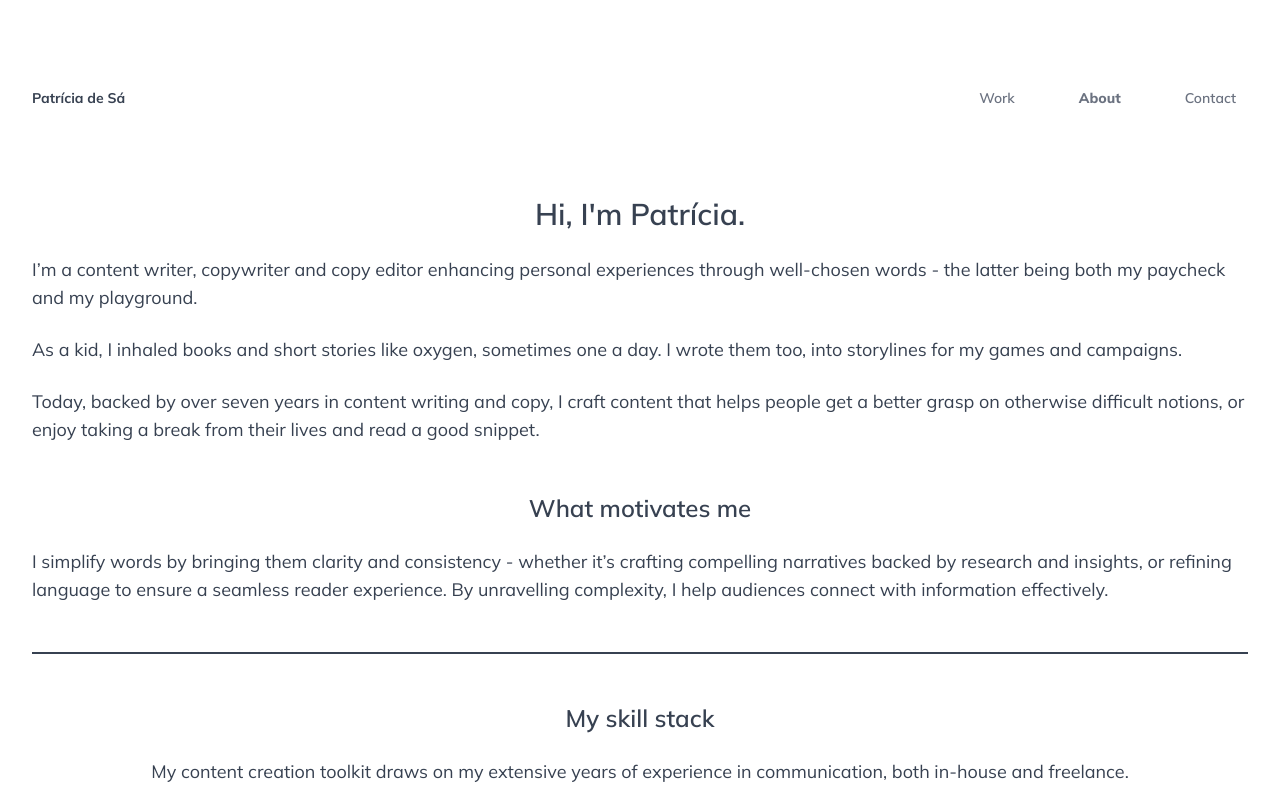
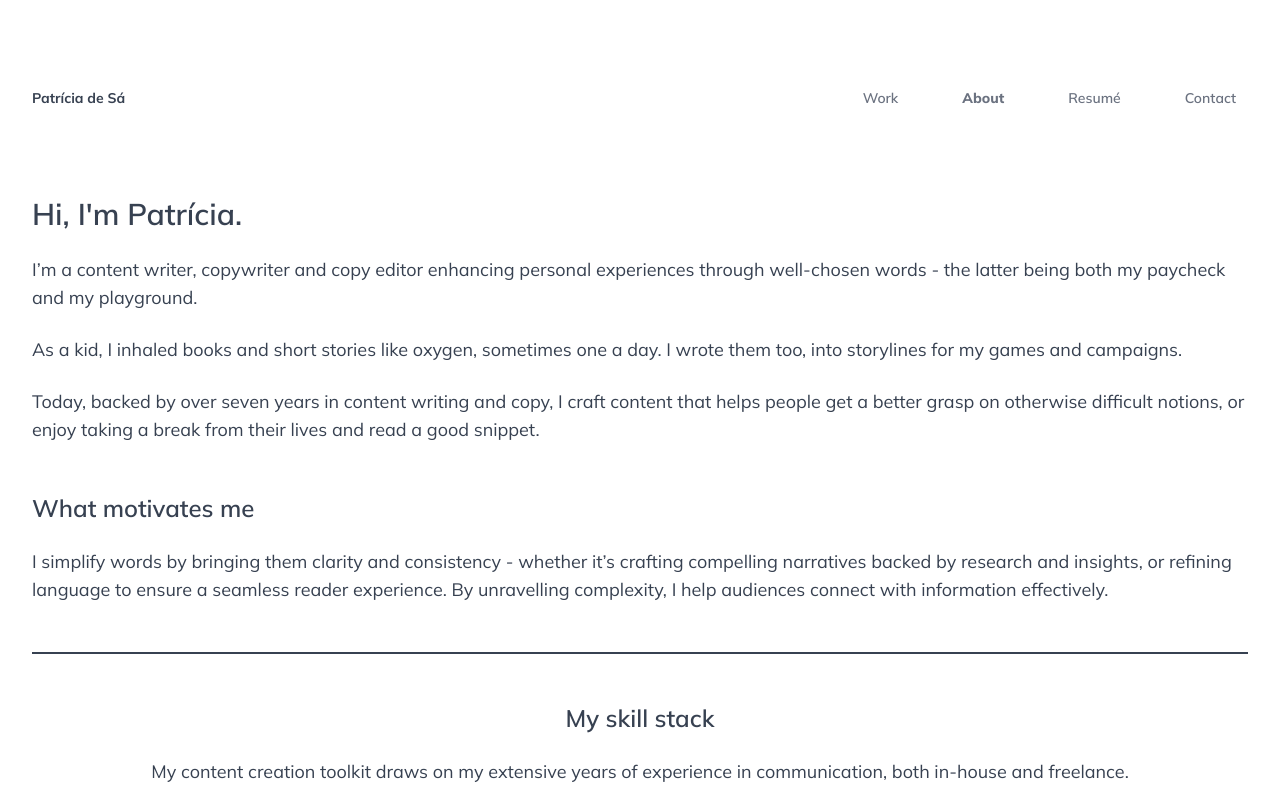
Before and after one commit to humbruno/patriciadesa, a Next.js app: page /about in a window 1280 px wide. Shown: the top 800 px of the page. Built offline with nearby package versions, Linux system fonts and the light colour scheme.

Commit message:
add resume nav link

```diff
--- a/src/app/about/page.tsx
+++ b/src/app/about/page.tsx
@@ -34,7 +34,7 @@ const SKILLS = [
 export default function About() {
   return (
     <main className="container flex h-full flex-col">
-      <h2 className="text-center text-3xl font-semibold text-gray-700">
+      <h2 className="text-3xl font-semibold text-gray-700">
         Hi, I&apos;m Patrícia.
       </h2>
       <div className="mt-6 space-y-6 text-gray-700 lg:text-lg">
@@ -55,7 +55,7 @@ export default function About() {
         </p>
       </div>
       <div className="mt-12 space-y-6">
-        <h3 className="text-center text-2xl font-semibold text-gray-700">
+        <h3 className="text-2xl font-semibold text-gray-700">
           What motivates me
         </h3>
         <p className="text-gray-700 lg:text-lg">
@@ -78,9 +78,7 @@ export default function About() {
         {SKILLS.map((skill) => (
           <li key={skill.title} className="flex flex-col gap-4">
             <h3 className="text-2xl font-bold text-gray-700">{skill.title}</h3>
-            <p className="text-base italic text-gray-500">
-              {skill.description}
-            </p>
+            <p className="text-base text-gray-500">{skill.description}</p>
           </li>
         ))}
       </ul>
--- a/src/components/header.tsx
+++ b/src/components/header.tsx
@@ -26,7 +26,7 @@ function Navigation() {
     <nav className="hidden md:block">
       <ul className="flex gap-10">
         {NAVIGATION.map((item) => (
-          <NavLink key={item.label} href={item.href}>
+          <NavLink key={item.label} isExternal={item.external} href={item.href}>
             {item.label}
           </NavLink>
         ))}
@@ -45,7 +45,11 @@ function MobileNavigation() {
         <SheetContent className="h-full">
           <ul className="m-auto flex h-full flex-col items-center justify-center gap-10">
             {NAVIGATION.map((item) => (
-              <NavLink key={item.label} href={item.href}>
+              <NavLink
+                key={item.label}
+                isExternal={item.external}
+                href={item.href}
+              >
                 <SheetClose className="capitalize">{item.label}</SheetClose>
               </NavLink>
             ))}
--- a/src/components/nav-link.tsx
+++ b/src/components/nav-link.tsx
@@ -6,12 +6,31 @@ import { usePathname } from 'next/navigation'
 
 export function NavLink({
   href,
+  isExternal = false,
   children
 }: {
   href: string
+  isExternal?: boolean
   children: React.ReactNode
 }) {
   const pathname = usePathname()
+
+  if (isExternal) {
+    return (
+      <li className="flex">
+        <a
+          target="_blank"
+          className={cn(
+            'cursor-pointer rounded-lg bg-transparent px-3 py-2 text-sm font-semibold capitalize text-gray-500 transition-all hover:scale-[105%]',
+            pathname === href ? 'font-extrabold' : ''
+          )}
+          href={href}
+        >
+          {children}
+        </a>
+      </li>
+    )
+  }
 
   return (
     <li className="flex">
--- a/src/lib/constants.ts
+++ b/src/lib/constants.ts
@@ -41,6 +41,11 @@ export const NAVIGATION: Navigation[] = [
     href: '/about'
   },
   {
+    label: 'Resumé',
+    href: 'https://drive.google.com/file/d/1gwY_pyRoBVq0O469sLRnb0gWGZRyupBc/view',
+    external: true
+  },
+  {
     label: 'Contact',
     href: '/contact'
   }
--- a/src/lib/types.ts
+++ b/src/lib/types.ts
@@ -10,4 +10,5 @@ export type Project = {
 export type Navigation = {
   label: string
   href: string
+  external?: boolean
 }
```
